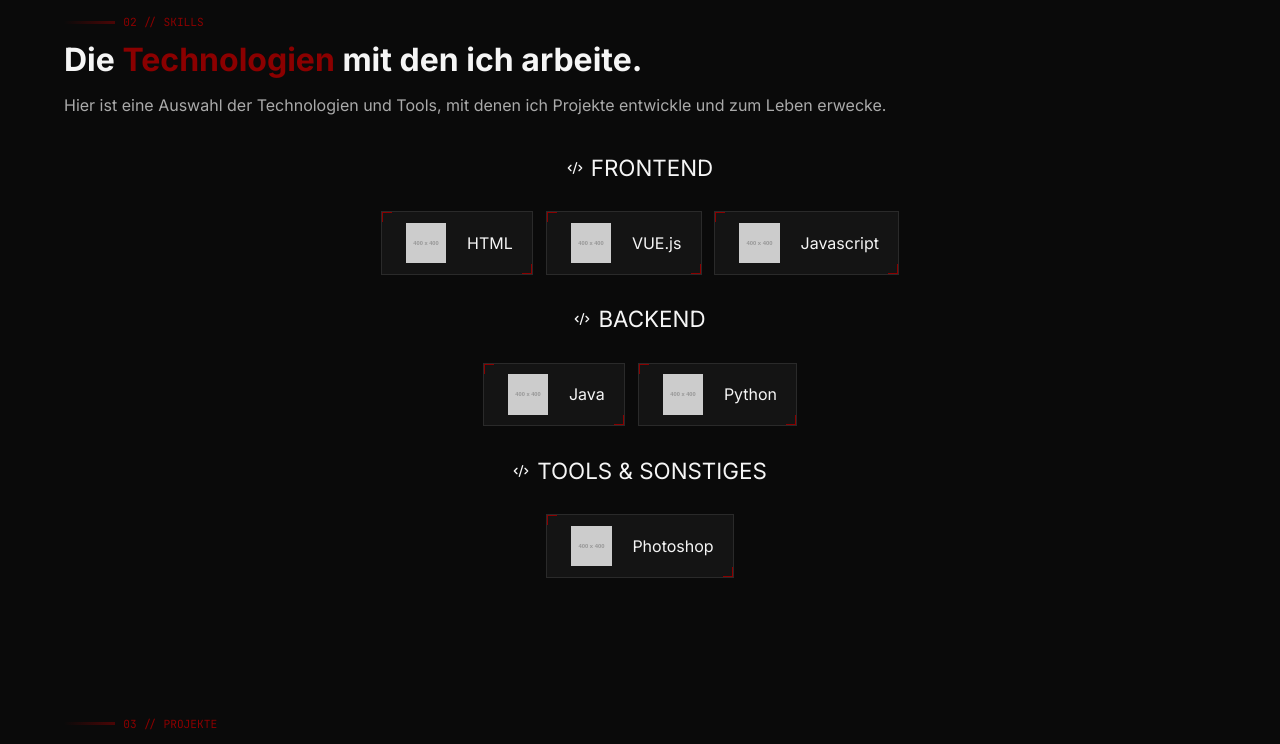
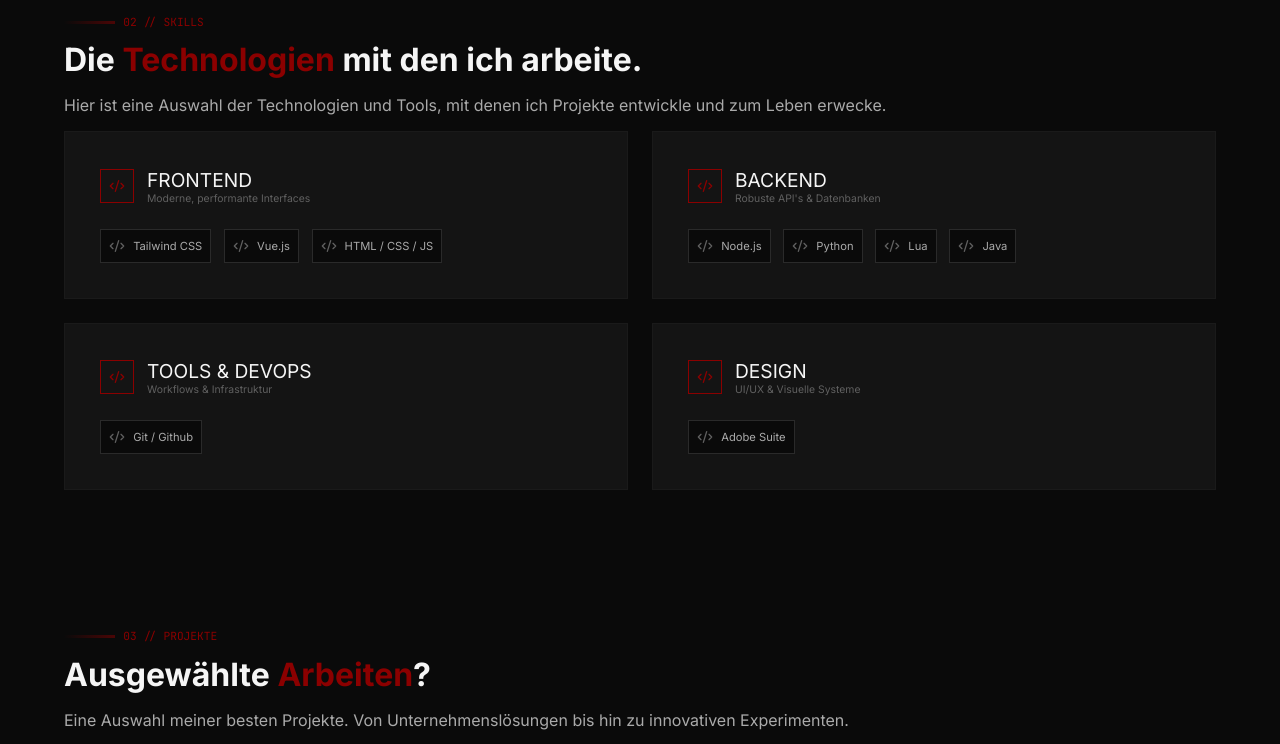
Before and after one commit to MrBobertus/portfolio-v3, a Vue app: page / in a window 1280 px wide. Shown: the part 1660-2404 px from the top of the page. Built offline with nearby package versions, Linux system fonts and the light colour scheme.

Commit message:
added more animations and some css to most of the sections. added also button functionality for the navbar and redone the skill section

```diff
--- a/src/App.vue
+++ b/src/App.vue
@@ -1,12 +1,12 @@
 <template>
   <div class="noise-overlay" />
   <div>
-    <NavBar />
-    <HeroSection />
-    <AboutSection />
-    <SkillsSection />
-    <ProjectsSection />
-    <ContactSection />
+    <NavBar @scroll-to-aboutme="scrollToAboutMe" @scroll-to-skills="scrollToSkills" @scroll-to-projects="scrollToProjects" @scroll-to-contact="scrollToContact" />
+    <HeroSection @scroll-to-projects="scrollToProjects" @scroll-to-contact="scrollToContact" />
+    <AboutSection ref="aboutmeRef" />
+    <SkillsSection ref="skillsRef" />
+    <ProjectsSection ref="projectsRef" />
+    <ContactSection ref="contactRef" />
     <FooterBar />
   </div>
 </template>
@@ -19,6 +19,29 @@ import AboutSection from './components/sections/AboutSection.vue'
 import SkillsSection from './components/sections/SkillsSection.vue'
 import ProjectsSection from './components/sections/ProjectsSection.vue'
 import ContactSection from './components/sections/ContactSection.vue'
+
+import { ref } from 'vue'
+
+const aboutmeRef = ref(null)
+const skillsRef = ref(null)
+const projectsRef = ref(null)
+const contactRef = ref(null)
+
+const scrollToAboutMe = () => {
+  aboutmeRef.value.$el.scrollIntoView({ behavior: 'smooth' })
+}
+
+const scrollToSkills = () => {
+  skillsRef.value.$el.scrollIntoView({ behavior: 'smooth' })
+}
+
+const scrollToProjects = () => {
+  projectsRef.value.$el.scrollIntoView({ behavior: 'smooth' })
+}
+
+const scrollToContact = () => {
+  contactRef.value.$el.scrollIntoView({ behavior: 'smooth' })
+}
 </script>
 
 <style>
--- a/src/components/sections/ContactSection.vue
+++ b/src/components/sections/ContactSection.vue
@@ -24,11 +24,11 @@
         <div class="contact-social-section">
           <p class="contact-social-section-title">SOCIALS</p>
           <div class="contact-social-list">
-            <a class="contact-social">
+            <a href="https://github.com/MrBobertus" class="contact-social">
               <p>Github</p>
               <ArrowUpRight :size="18" />
             </a>
-            <a class="contact-social">
+            <a href="https://www.youtube.com/@MrBobertus" class="contact-social">
               <p>Youtube</p>
               <ArrowUpRight :size="18" />
             </a>
@@ -192,12 +192,15 @@
     padding: 0.4rem 1.6rem;
     margin: 0;
     gap: 1rem;
-  }
-
-  .contact-social  {
     color: var(--text-secondary);
     font-size: 1rem;
     font-weight: 500;
+  }
+
+  .contact-social:hover  {
+    background: var(--bg-secondary);
+    color: var(--text-primary);
+    cursor: pointer;
   }
 
   .contact-section-formular {
--- a/src/components/sections/SkillsSection.vue
+++ b/src/components/sections/SkillsSection.vue
@@ -6,50 +6,58 @@
     </div>
     <p class="skill-title">Die <span class="skill-title-keyword">Technologien</span> mit den ich arbeite.</p>
     <p class="skill-explanation">Hier ist eine Auswahl der Technologien und Tools, mit denen ich Projekte entwickle und zum Leben erwecke.</p>
-      <div class="skill-container">
-        <p class="skill-section-title"><codeXml :size="16" class="skill-section-icon" />FRONTEND</p>
-        <div class="skill-list">
-          <div class="skill-box">
-            <div class="box-top-left"></div>
-            <div class="box-bottom-right"></div>
-            <img class="logo" src="https://placehold.co/400" width="50" height="50" alt="Skill Icon"/>
-            <p class="skill-name">HTML</p>
+      <div class="skill-container-list">
+        <div class="skill-container">
+          <div class="skill-container-header">
+            <div class="skill-container-icon"><CodeXml :size="16" /></div>
+            <div class="skill-container-header-text">
+              <p class="skill-container-title">FRONTEND</p>
+              <p class="skill-container-info">Moderne, performante Interfaces</p>
+            </div>
           </div>
-          <div class="skill-box">
-            <div class="box-top-left"></div>
-            <div class="box-bottom-right"></div>
-            <img class="logo" src="https://placehold.co/400" width="50" height="50" alt="Skill Icon"/>
-            <p class="skill-name">VUE.js</p>
-          </div>
-          <div class="skill-box">
-            <div class="box-top-left"></div>
-            <div class="box-bottom-right"></div>
-            <img class="logo" src="https://placehold.co/400" width="50" height="50" alt="Skill Icon"/>
-            <p class="skill-name">Javascript</p>
+          <div class="skill-list">
+            <p class="skill-name"><CodeXml :size="16" class="skill-icon" />Tailwind CSS</p>
+            <p class="skill-name"><CodeXml :size="16" class="skill-icon" />Vue.js</p>
+            <p class="skill-name"><CodeXml :size="16" class="skill-icon" />HTML / CSS / JS</p>
           </div>
         </div>
-        <p class="skill-section-title"><codeXml :size="16" class="skill-section-icon" />BACKEND</p>
-        <div class="skill-list">
-          <div class="skill-box">
-            <div class="box-top-left"></div>
-            <div class="box-bottom-right"></div>
-            <img class="logo" src="https://placehold.co/400" width="50" height="50" alt="Skill Icon"/>
-            <p class="skill-name">Java</p>
+        <div class="skill-container">
+          <div class="skill-container-header">
+            <div class="skill-container-icon"><CodeXml :size="16" /></div>
+            <div class="skill-container-header-text">
+              <p class="skill-container-title">BACKEND</p>
+              <p class="skill-container-info">Robuste API's & Datenbanken</p>
+            </div>
           </div>
-          <div class="skill-box">
-            <div class="box-top-left"></div>
-            <div class="box-bottom-right"></div>
-            <img class="logo" src="https://placehold.co/400" width="50" height="50" alt="Skill Icon"/>
-            <p class="skill-name">Python</p>
+          <div class="skill-list">
+            <p class="skill-name"><CodeXml :size="16" class="skill-icon" />Node.js</p>
+            <p class="skill-name"><CodeXml :size="16" class="skill-icon" />Python</p>
+            <p class="skill-name"><CodeXml :size="16" class="skill-icon" />Lua</p>
+            <p class="skill-name"><CodeXml :size="16" class="skill-icon" />Java</p>
           </div>
         </div>
-        <p class="skill-section-title"><codeXml :size="16" class="skill-section-icon" />TOOLS & SONSTIGES</p>
-        <div class="skill-list">
-          <div class="skill-box">
-            <div class="box-top-left"></div>
-            <div class="box-bottom-right"></div>
-            <img class="logo" src="https://placehold.co/400" width="50" height="50" alt="Skill Icon"/>
-            <p class="skill-name">Photoshop</p>
+        <div class="skill-container">
+          <div class="skill-container-header">
+            <div class="skill-container-icon"><CodeXml :size="16" /></div>
+            <div class="skill-container-header-text">
+              <p class="skill-container-title">TOOLS & DEVOPS</p>
+              <p class="skill-container-info">Workflows & Infrastruktur</p>
+            </div>
+          </div>
+          <div class="skill-list">
+            <p class="skill-name"><CodeXml :size="16" class="skill-icon" />Git / Github</p>
+          </div>
+        </div>
+        <div class="skill-container">
+          <div class="skill-container-header">
+            <div class="skill-container-icon"><CodeXml :size="16" /></div>
+            <div class="skill-container-header-text">
+              <p class="skill-container-title">DESIGN</p>
+              <p class="skill-container-info">UI/UX & Visuelle Systeme</p>
+            </div>
+          </div>
+          <div class="skill-list">
+            <p class="skill-name"><CodeXml :size="16" class="skill-icon" />Adobe Suite</p>
           </div>
         </div>
       </div>
@@ -95,71 +103,89 @@
     color: var(--text-secondary);
   }
 
-  .skill-section-icon {
-    margin-right: 0.5rem;
-  }
-
-  .skill-section-title {
-    font-size: 1.4rem;
-    text-align: center;
+  .skill-container-list {
+    display: grid;
+    grid-template-columns: 1fr 1fr;
+    grid-template-rows: 1fr 1fr;
+    gap: 1.5rem;
+    width: 100%;
   }
 
   .skill-container {
     display: flex;
+    position: relative;
     flex-direction: column;
+    align-items: start;
+    justify-content: start;
+    flex: 1;
+    background: var(--bg-elevated);
+    border: 1px solid var(--border);
+    padding: 2.2rem;
+    margin: 0;
+    gap: 1rem;
+  }
+
+  .skill-container-header {
+    display: flex;
+    flex-direction: row;
     align-items: center;
-    justify-content: start;
-    gap: 0.5rem;
-    width: 100%;
+    justify-content: center;
+    gap: 0.8rem;
+  }
+
+  .skill-container-header-text {
+    display: flex;
+    flex-direction: column;
+    align-items: start;
+    justify-content: center;
+  }
+
+  .skill-container-icon {
+    display: flex;
+    align-items: center;
+    justify-content: center;
+    color: var(--accent);
+    border: 1px solid var(--accent);
+    padding: 0.5rem;
+  }
+
+  .skill-container-title {
+    font-size: 1.2rem;
+    text-align: center;
+    margin: 0;
+  }
+
+  .skill-container-info {
+    color: var(--text-tertiary);
+    font-size: 0.65rem;
+    margin: 0;
+    text-align: left;
+  }
+
+  .skill-name {
+    display: flex;
+    align-items: center;
+    justify-content: center;
+    border: 1px solid var(--border-hover);
+    background: var(--bg-primary);
+    color: var(--text-secondary);
+    font-size: 0.7rem;
+    text-align: center;
+    padding: 0.5rem;
+    margin: 0;
+  }
+
+  .skill-icon {
+    color: var(--text-tertiary);
+    margin-right: 0.5rem;
   }
 
   .skill-list {
     display: flex;
+    flex-direction: row;
+    gap: 0.8rem;
     flex-wrap: wrap;
-    justify-content: center;
-    gap: 0.8rem;
-  }
-
-  .skill-box {
-    display: flex;
-    position: relative;
-    flex-direction: row;
-    align-items: center;
-    justify-content: center;
-    flex: 1;
-    background: var(--bg-elevated);
-    border: 1px solid var(--border-hover);
-    padding: 0.3rem 1.2rem;
-    margin: 0;
-    gap: 1rem;
-  }
-
-  .skill-name {
-    color: var(--text-primary);
-    font-size: 1rem;
-  }
-
-  .box-top-left {
-    position: absolute;
-    top: 0;
-    left: 0;
-    height: 10px;
-    width: 10px;
-    border-top: 1px solid var(--accent);
-    border-left: 1px solid var(--accent);
-  }
-  .box-bottom-right {
-    position: absolute;
-    bottom: 0;
-    right: 0;
-    height: 10px;
-    width: 10px;
-    border-bottom: 1px solid var(--accent);
-    border-right: 1px solid var(--accent);
-  }
-
-  .logo {
-    padding: 0.3rem;
+    margin-top: 0.5rem;
   }
 
   .line {
--- a/src/components/ui/FooterBar.vue
+++ b/src/components/ui/FooterBar.vue
@@ -1,11 +1,11 @@
 <template>
   <div class="footer">
     <div class="footer-info">
-      <img class="logo" src="https://placehold.co/400" width="50" height="50" alt="MRB Labs Logo"/>
+      <div class="logo" role="img" aria-label="MRB Labs Logo"></div>
       <p class="footer-studio-name">MRB Labs</p>
       <p class="footer-copyright"><Copyright class="footer-copyright-symbole" size="12" />2026 MrBobertus</p>
     </div>
-    <button @click="window.scrollTo({top: 0, behavior: 'smooth'})" class="footer-button-totop">ZURÜCK NACH OBEN
+    <button @click="scrollToTop" class="footer-button-totop">ZURÜCK NACH OBEN
       <div class="footer-button-totop-div">
         <ArrowUp size="14" />
       </div>
@@ -15,6 +15,10 @@
 
 <script setup>
   import { ArrowUp, Copyright } from 'lucide-vue-next'
+
+  const scrollToTop = () => {
+    window.scrollTo({ top: 0, behavior: "smooth" });
+  }
 </script>
 
 <style scoped>
@@ -90,6 +94,11 @@
 }
 
 .logo {
-  margin: 0 0.4rem 0 0;
+  width: 42px;
+  height: 42px;
+  padding: 0;
+  margin: 0;
+  background-color: var(--accent-light);
+  mask: url(../../assets/logo.svg) no-repeat center / contain;
 }
 </style>
--- a/src/variables.css
+++ b/src/variables.css
@@ -83,6 +83,13 @@
   }
 }
 
+@keyframes slide {
+  to {
+    opacity: 1;
+    transform: translateY(0);
+  }
+}
+
 @keyframes HoverEffect {
   0%, 100% {
     transform: translateY(0);
```
Also changed, not shown: src/components/sections/HeroSection.vue (+19 -8 lines), src/components/ui/NavBar.vue (+6 -4 lines).
